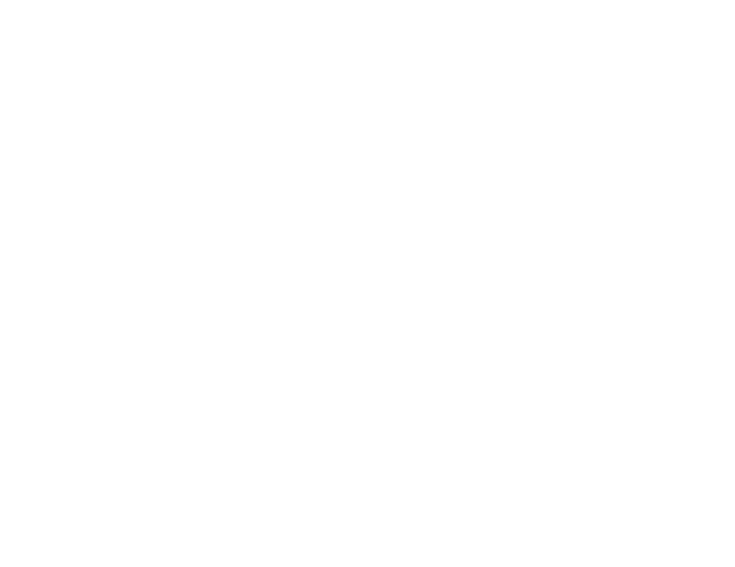
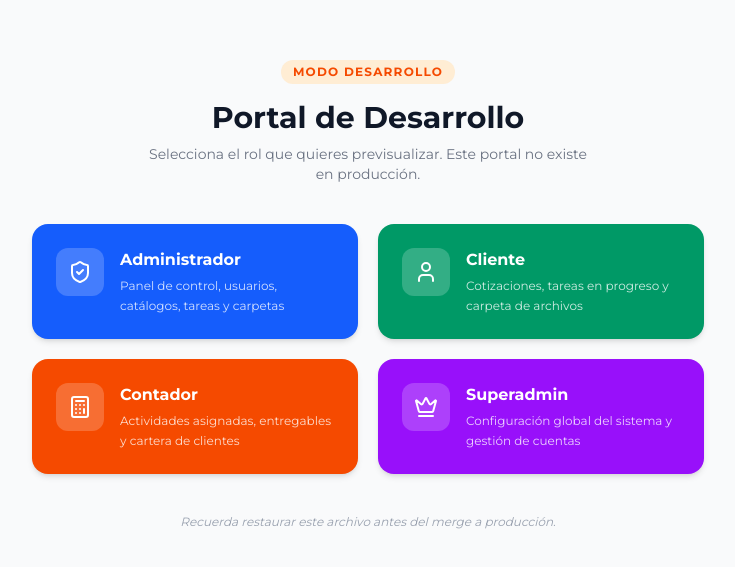
Before and after one commit to DespachoRC/despacho_rc, a Next.js app: page / in a window 1280 px wide. Before the commit this address had no page. Shown: the part 105-672 px from the top of the page, without its empty margins (272-1007 px from the left). Built offline with nearby package versions, Linux system fonts and the light colour scheme.

Commit message:
chore: setup temporary dev portal and bypass middleware auth

```diff
--- a/app/page.tsx
+++ b/app/page.tsx
@@ -1,6 +1,92 @@
-import { redirect } from "next/navigation";
+"use client";
 
-export default function Home() {
+import Link from "next/link";
+import {
+    LuShieldCheck,
+    LuUser,
+    LuCalculator,
+    LuCrown,
+} from "react-icons/lu";
 
-  redirect('/auth/login');
+// portal temporal de desarrollo: permite acceder a cada vista de rol sin autenticacion
+// este archivo debe ser revertido antes de pasar a produccion
+const roles = [
+    {
+        label: "Administrador",
+        href: "/dashboard/metrics",
+        icon: LuShieldCheck,
+        color: "bg-blue-600 hover:bg-blue-700",
+        descripcion: "Panel de control, usuarios, catálogos, tareas y carpetas",
+    },
+    {
+        label: "Cliente",
+        href: "/cliente/dashboard",
+        icon: LuUser,
+        color: "bg-emerald-600 hover:bg-emerald-700",
+        descripcion: "Cotizaciones, tareas en progreso y carpeta de archivos",
+    },
+    {
+        label: "Contador",
+        href: "/contador/dashboard",
+        icon: LuCalculator,
+        color: "bg-orange-600 hover:bg-orange-700",
+        descripcion: "Actividades asignadas, entregables y cartera de clientes",
+    },
+    {
+        label: "Superadmin",
+        href: "/superadmin/dashboard",
+        icon: LuCrown,
+        color: "bg-purple-600 hover:bg-purple-700",
+        descripcion: "Configuración global del sistema y gestión de cuentas",
+    },
+];
+
+export default function DevPortal() {
+    return (
+        <div className="min-h-screen bg-gray-50 flex flex-col items-center justify-center gap-10 p-8">
+
+            {/* encabezado del portal de desarrollo */}
+            <div className="flex flex-col items-center gap-2 text-center">
+                <span className="bg-orange-100 text-orange-600 text-xs font-bold px-3 py-1 rounded-full uppercase tracking-widest">
+                    Modo Desarrollo
+                </span>
+                <h1 className="text-3xl font-bold text-gray-900 mt-2">
+                    Portal de Desarrollo
+                </h1>
+                <p className="text-gray-500 text-sm max-w-md">
+                    Selecciona el rol que quieres previsualizar. Este portal no existe en producción.
+                </p>
+            </div>
+
+            {/* grid de tarjetas de rol */}
+            <div className="grid grid-cols-1 sm:grid-cols-2 gap-5 w-full max-w-2xl">
+                {roles.map((rol) => {
+                    const Icon = rol.icon;
+                    return (
+                        <Link
+                            key={rol.href}
+                            href={rol.href}
+                            className={`flex items-start gap-4 ${rol.color} text-white rounded-2xl p-6 shadow-md transition-all duration-150 hover:shadow-lg hover:-translate-y-0.5`}
+                        >
+                            <div className="bg-white/20 p-3 rounded-xl shrink-0">
+                                <Icon className="w-6 h-6" />
+                            </div>
+                            <div className="flex flex-col gap-1">
+                                <span className="font-bold text-base">
+                                    {rol.label}
+                                </span>
+                                <span className="text-white/80 text-xs leading-relaxed">
+                                    {rol.descripcion}
+                                </span>
+                            </div>
+                        </Link>
+                    );
+                })}
+            </div>
+
+            <p className="text-xs text-gray-400 italic">
+                Recuerda restaurar este archivo antes del merge a producción.
+            </p>
+        </div>
+    );
 }
--- a/core/middleware/auth.middleware.ts
+++ b/core/middleware/auth.middleware.ts
@@ -36,15 +36,15 @@ export async function authMiddleware(request: NextRequest) {
 
     const { pathname } = request.nextUrl
 
-    // si el usuario no esta autenticado y accede a una ruta protegida, redirige al login
-    if (!user && pathname.startsWith('/dashboard')) {
-        return NextResponse.redirect(new URL('/auth/login', request.url))
-    }
+    // dev bypass: redireccion desactivada temporalmente para desarrollo de vistas
+    // if (!user && pathname.startsWith('/dashboard')) {
+    //     return NextResponse.redirect(new URL('/auth/login', request.url))
+    // }
 
-    // si el usuario ya esta autenticado y accede al login, redirige al dashboard
-    if (user && pathname.startsWith('/auth')) {
-        return NextResponse.redirect(new URL('/dashboard', request.url))
-    }
+    // dev bypass: redireccion desactivada temporalmente para desarrollo de vistas
+    // if (user && pathname.startsWith('/auth')) {
+    //     return NextResponse.redirect(new URL('/dashboard', request.url))
+    // }
 
     return response
 }
```
